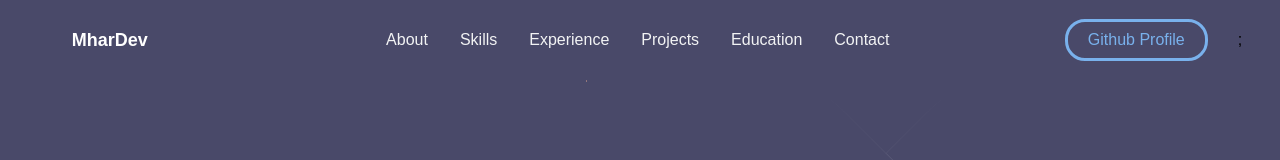
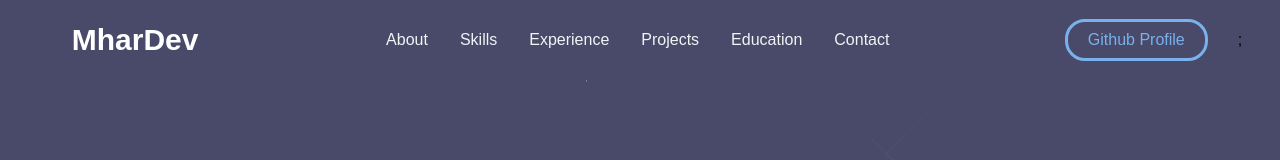
Before and after one commit to mhardev/mhardev-v2, a React (Create React App) app: page / in a window 1280 px wide. Shown: the top 160 px of the page. Built offline with nearby package versions, Linux system fonts and the light colour scheme; a web font is replaced by a local one.

Commit message:
adding function on the logo that redirects to the top and resizing font on the span logo

```diff
--- a/src/components/Navbar/index.js
+++ b/src/components/Navbar/index.js
@@ -38,15 +38,18 @@ const NavLogo = styled(LinkR)`
   justify-content: start;
   align-items: center;
   text-decoration: none;
+  cursor: pointer;
   @media (max-width: 640px) {
     padding: 0 0px;
   }
 `;
+
 const Span = styled.div`
     padding: 0 4px;
     font-weight: bold;
-    font-size: 18px;
+    font-size: 30px;
 `;
+
 const NavItems = styled.ul`
     width: 100%;
     display: flex;
@@ -165,11 +168,14 @@ const MobileMenuLink = styled(LinkR)`
 const Navbar = () => {
   const [open, setOpen] = React.useState(false);
   const theme = useTheme();
+  const handleLogoClick = () => {
+    window.scrollTo({ top: 0, behavior: 'smooth' });
+  };
   return (
     <Nav>
       <NavContainer>
-      <NavLogo to='/'>
-        <a style={{ display: "flex", alignItems: "center", color: "white", marginBottom: '20;', cursor: 'pointer' }}>
+      <NavLogo to='/' onClick={handleLogoClick}>
+        <a style={{ display: "flex", alignItems: "center", color: "white", marginBottom: '20;', cursor: 'pointer' }} >
           <Span>MharDev</Span>
         </a>
       </NavLogo>
```
Also changed, not shown: src/data/constant.js (indentation only). Lines whose indentation alone changed are shown as unchanged.
